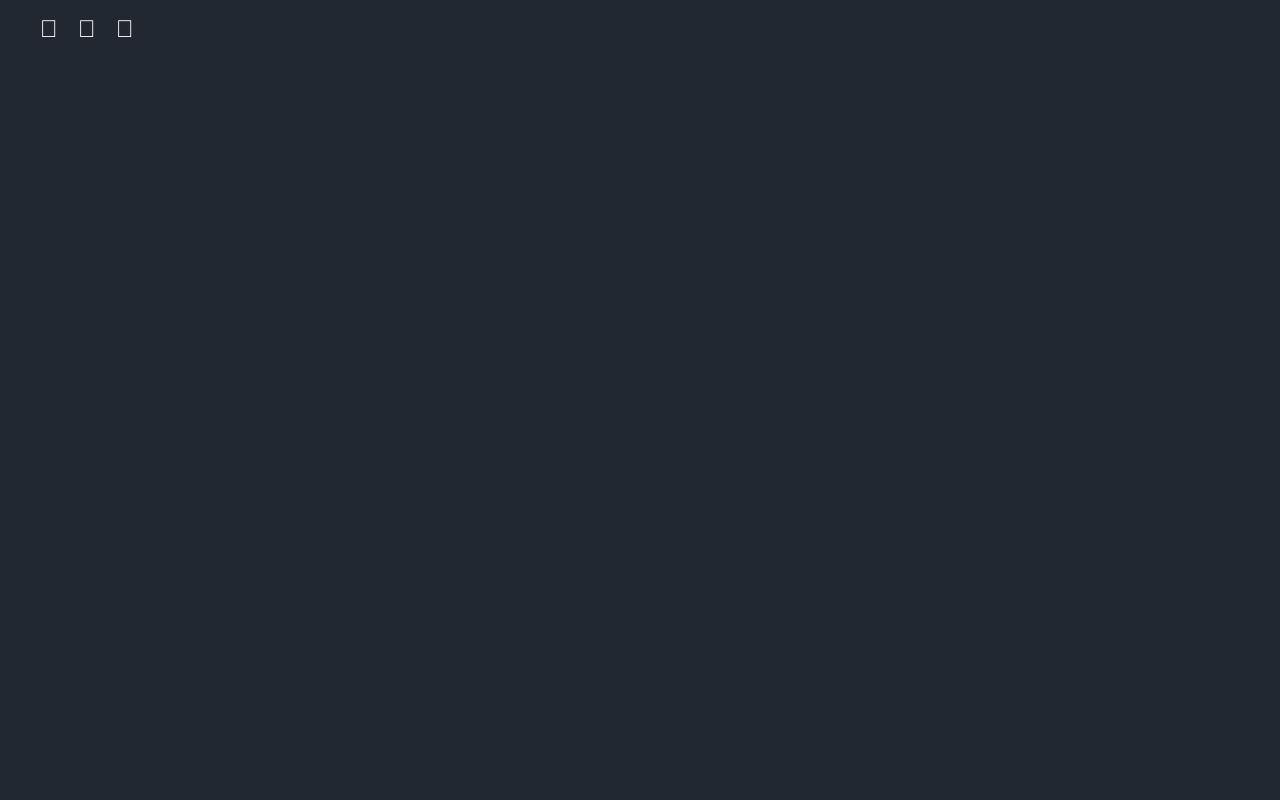
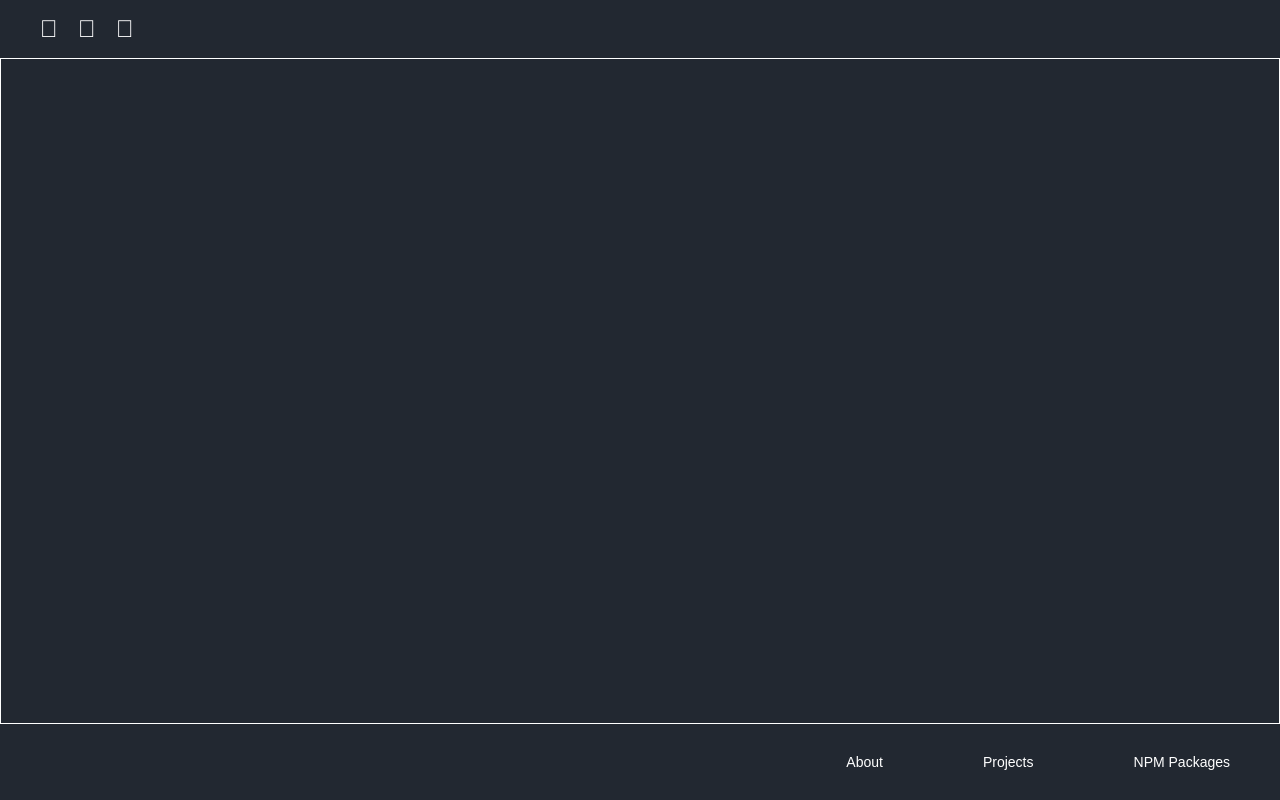
Before and after one commit to PSSabatini/professional-website, a Vue app: page / in a window 1280 px wide. Built offline with nearby package versions, Linux system fonts and the light colour scheme.

Commit message:
Add footer, animation component and three.js

```diff
--- a/package.json
+++ b/package.json
@@ -11,6 +11,7 @@
   },
   "dependencies": {
     "core-js": "^3.6.4",
+    "three": "^0.115.0",
     "vue": "^2.6.11"
   },
   "devDependencies": {
--- /dev/null
+++ b/src/components/Animation.vue
@@ -0,0 +1,18 @@
+<template>
+  <div class="animation">
+
+  </div>
+</template>
+
+<script>
+export default {
+  name: 'Animation',
+}
+</script>
+
+<style lang="scss">
+  .animation {
+    border: 1px solid white;
+    height: 100%;
+  }
+</style>
--- /dev/null
+++ b/src/components/FooterMenu.vue
@@ -0,0 +1,36 @@
+<template>
+  <div class="footer-menu">
+    <a href="">About</a>
+    <a href="">Projects</a>
+    <a href="">NPM Packages</a>
+  </div>
+</template>
+
+<script>
+export default {
+  name: 'FooterMenu',
+}
+</script>
+
+<style lang="scss">
+  .footer-menu {
+    display: flex;
+    justify-content: flex-end;
+
+    a {
+      padding: 30px 50px;
+      font-size: 14px;
+      color: white;
+      text-decoration: none;
+
+      &:visited {
+        color: white;
+      }
+
+      &:hover {
+        color:yellowgreen;
+      }
+    }
+  }
+
+</style>
--- a/src/components/Home.vue
+++ b/src/components/Home.vue
@@ -1,21 +1,24 @@
 <template>
   <div class="home">
     <top-menu></top-menu>
+    <animation></animation>
+    <footer-menu></footer-menu>
   </div>
 </template>
 
 <script>
 import TopMenu from './TopMenu.vue';
+import Animation from './Animation.vue'
+import FooterMenu from './FooterMenu.vue';
 
 export default {
   name: 'Home',
 
   components: {
     TopMenu,
+    Animation,
+    FooterMenu,
   },
-
-  props: {
-  }
 }
 </script>
 
@@ -24,5 +27,8 @@ export default {
   height: 100vh;
   width: 100%;
   background-color: #222831;
+  display: flex;
+  flex-direction: column;
+  justify-content: space-between;
 }
 </style>
```
Also changed, not shown: 1 other file (tests, documents, lock files or other folders).
